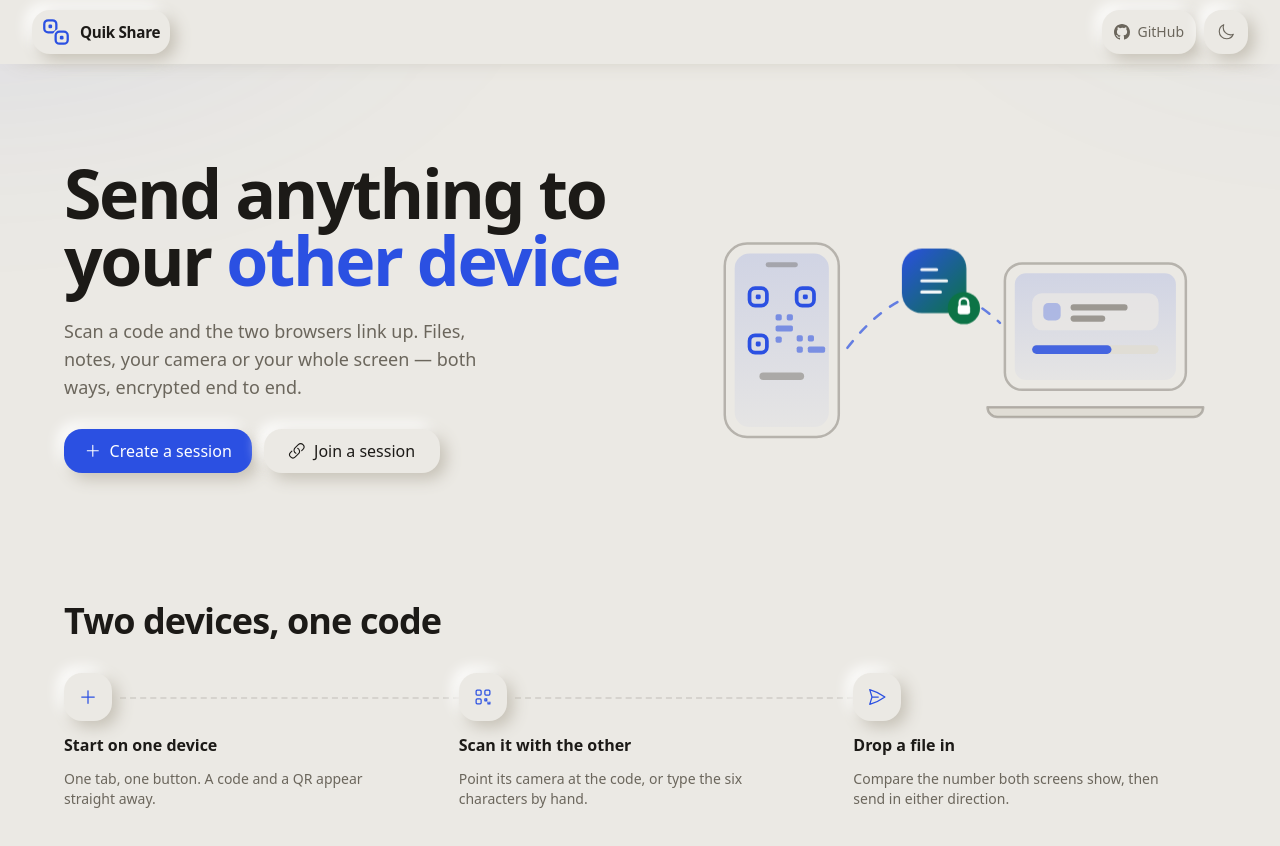
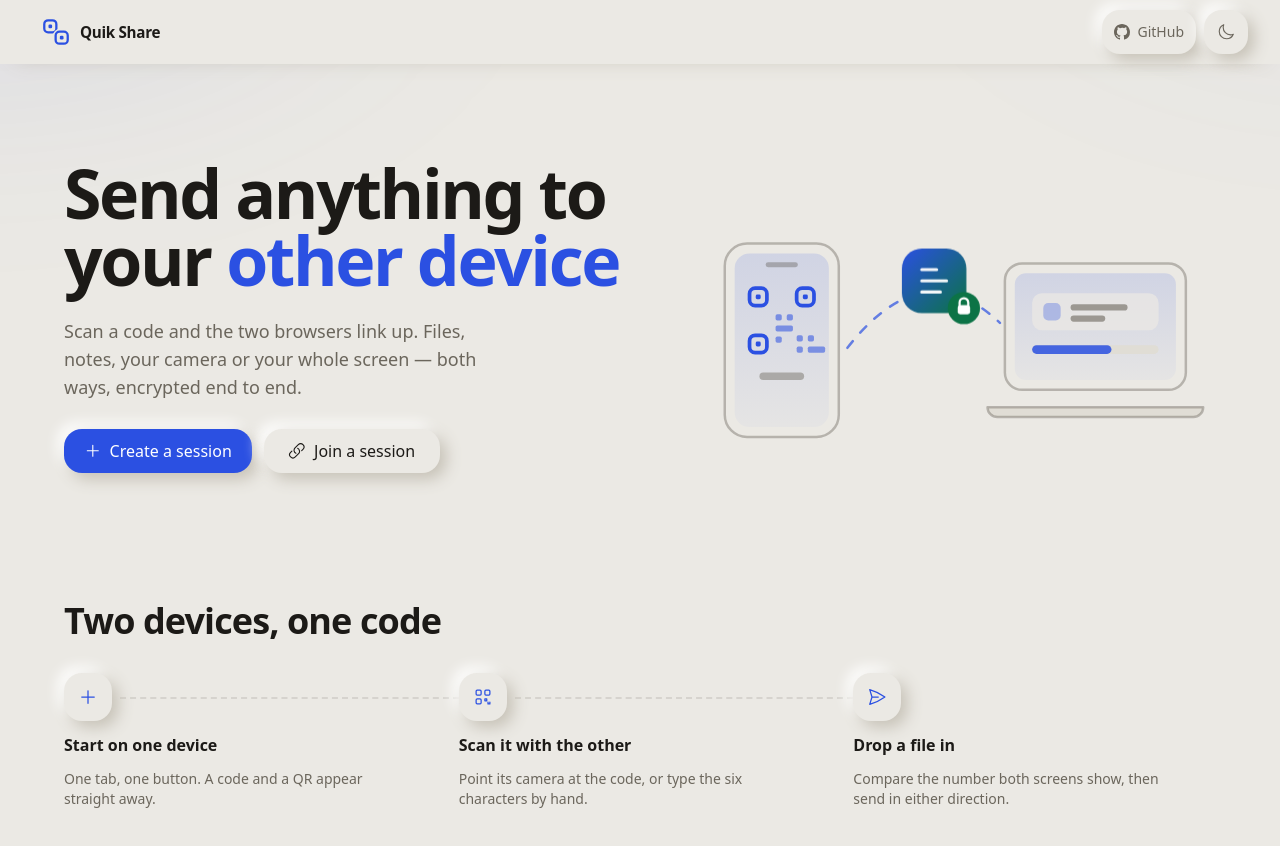
Before and after one commit to pritamkarar/quikshare, a React (Vite) app: page / in a window 1280 px wide. Shown: the top 846 px of the page. Built offline with nearby package versions, Linux system fonts and the light colour scheme.

Commit message:
fix: minor design fix

```diff
--- a/client/ui/AppHeader.tsx
+++ b/client/ui/AppHeader.tsx
@@ -50,9 +50,7 @@ export function AppHeader() {
         <a
           href="/"
           onClick={handleHomeClick}
-          // min-h-11: AGENTS.md's 44px mobile tap-target floor, which a bare
-          // 28px logo plus small text would miss.
-          className="neo-press inline-flex min-h-11 items-center gap-2.5 rounded-[var(--radius-md)] px-2.5"
+          className="inline-flex min-h-11 items-center gap-2.5 rounded-[var(--radius-md)] px-2.5"
         >
           {/* Decorative: the wordmark beside it already says the name, and a
               screen reader should hear "Quik Share" once, not twice.
```
